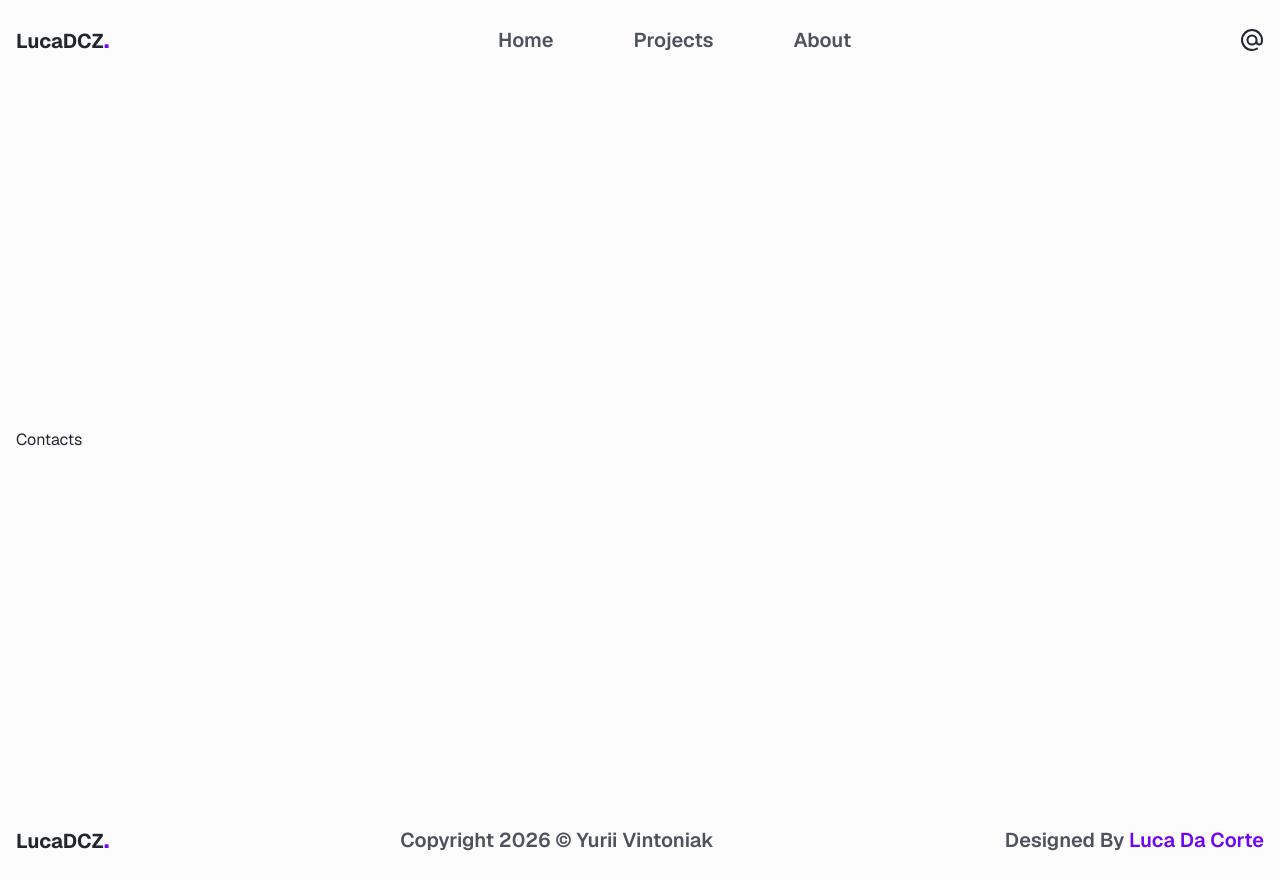
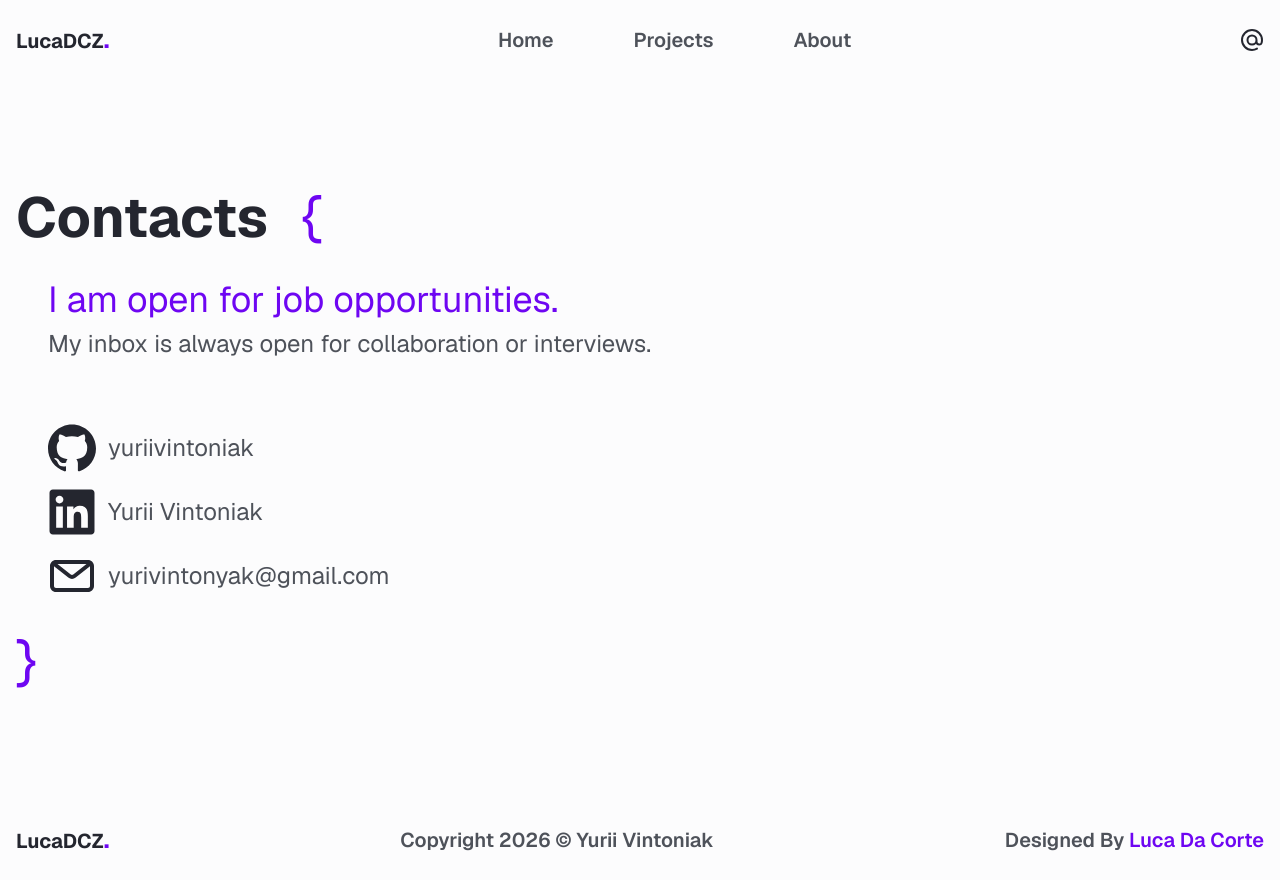
Before and after one commit to yuriivintoniak/vintoniak-dev, a Next.js app: page /contacts in a window 1280 px wide. Built offline with nearby package versions, Linux system fonts and the light colour scheme.

Commit message:
feat: add contacts section with social links

```diff
--- a/src/app/contacts/page.tsx
+++ b/src/app/contacts/page.tsx
@@ -1,7 +1,9 @@
+import { Contacts as ContactsView } from '@/components/Contacts/Contacts'
+
 export default function Contacts() {
   return (
     <section className='w-full'>
-      <h1>Contacts</h1>
+      <ContactsView />
     </section>
   )
 }
--- /dev/null
+++ b/src/components/Contacts/Contacts.tsx
@@ -0,0 +1,47 @@
+import { ICONS, SOCIALS } from './constants'
+
+export function Contacts() {
+  return (
+    <>
+      <div className='flex items-center gap-8 mb-5'>
+        <h2 className='text-3xl 2xs:text-[44px] sm:text-[56px] font-bold'>
+          Contacts
+        </h2>
+        <span className='sm:text-[56px] text-text-accent'>
+          {'{'}
+        </span>
+      </div>
+      <div className='pl-8'>
+        <h3 className='text-4xl text-text-accent'>
+          I am open for job opportunities.
+        </h3>
+        <p className='text-2xl text-text-primary pt-2'>
+          My inbox is always open for collaboration or interviews.
+        </p>
+        <div className='flex flex-col gap-4 mt-16 text-2xl text-text-primary'>
+          {SOCIALS.map((social) => {
+            const Icon = ICONS[social.icon]
+
+            return (
+              <a
+                key={social.name}
+                href={social.url}
+                target='_blank'
+                rel='noopener noreferrer'
+                className='flex items-center gap-3'
+              >
+                <Icon />
+                <span>{social.nickname}</span>
+              </a>
+            )
+          })}
+        </div>
+      </div>
+      <div className='mt-5'>
+        <span className='sm:text-[56px] text-text-accent'>
+          {'}'}
+        </span>
+      </div>
+    </>
+  )
+}
--- /dev/null
+++ b/src/components/Contacts/constants.ts
@@ -0,0 +1,39 @@
+import { GithubIcon } from './icons/GithubIcon'
+import { LinkedinIcon } from './icons/LinkedinIcon'
+import { MailIcon } from './icons/MailIcon'
+
+export const ICONS = {
+  github: GithubIcon,
+  linkedin: LinkedinIcon,
+  mail: MailIcon
+} as const
+
+type SVGIcon = keyof typeof ICONS
+
+interface Social {
+  name: string
+  url: string
+  nickname: string
+  icon: SVGIcon
+}
+
+export const SOCIALS: Social[] = [
+  {
+    name: 'GitHub',
+    url: '',
+    nickname: 'yuriivintoniak',
+    icon: 'github'
+  },
+  {
+    name: 'LinkedIn',
+    url: '',
+    nickname: 'Yurii Vintoniak',
+    icon: 'linkedin'
+  },
+  {
+    name: 'Email',
+    url: '',
+    nickname: 'yurivintonyak@gmail.com',
+    icon: 'mail'
+  }
+]
--- /dev/null
+++ b/src/components/Contacts/icons/GithubIcon.tsx
@@ -0,0 +1,12 @@
+export const GithubIcon = () => {
+  return (
+    <svg
+      viewBox="0 0 32 32"
+      fill="currentColor"
+      xmlns="http://www.w3.org/2000/svg"
+      className="h-12 w-12 text-foreground hover:text-gray-400 transition-colors duration-500 ease-in-out"
+    >
+      <path d="M16 0.396c-8.839 0-16 7.167-16 16 0 7.073 4.584 13.068 10.937 15.183 0.803 0.151 1.093-0.344 1.093-0.772 0-0.38-0.009-1.385-0.015-2.719-4.453 0.964-5.391-2.151-5.391-2.151-0.729-1.844-1.781-2.339-1.781-2.339-1.448-0.989 0.115-0.968 0.115-0.968 1.604 0.109 2.448 1.645 2.448 1.645 1.427 2.448 3.744 1.74 4.661 1.328 0.14-1.031 0.557-1.74 1.011-2.135-3.552-0.401-7.287-1.776-7.287-7.907 0-1.751 0.62-3.177 1.645-4.297-0.177-0.401-0.719-2.031 0.141-4.235 0 0 1.339-0.427 4.4 1.641 1.281-0.355 2.641-0.532 4-0.541 1.36 0.009 2.719 0.187 4 0.541 3.043-2.068 4.381-1.641 4.381-1.641 0.859 2.204 0.317 3.833 0.161 4.235 1.015 1.12 1.635 2.547 1.635 4.297 0 6.145-3.74 7.5-7.296 7.891 0.556 0.479 1.077 1.464 1.077 2.959 0 2.14-0.020 3.864-0.020 4.385 0 0.416 0.28 0.916 1.104 0.755 6.4-2.093 10.979-8.093 10.979-15.156 0-8.833-7.161-16-16-16z" />
+    </svg>
+  )
+}
--- /dev/null
+++ b/src/components/Contacts/icons/LinkedinIcon.tsx
@@ -0,0 +1,12 @@
+export const LinkedinIcon = () => {
+  return (
+    <svg
+      viewBox="0 0 32 32"
+      fill="currentColor"
+      xmlns="http://www.w3.org/2000/svg"
+      className="h-12 w-12 text-foreground hover:text-[#0077B7] transition-colors duration-500 ease-in-out"
+    >
+      <path d="M28.778 1.004h-25.56c-0.008-0-0.017-0-0.027-0-1.199 0-2.172 0.964-2.186 2.159v25.672c0.014 1.196 0.987 2.161 2.186 2.161 0.010 0 0.019-0 0.029-0h25.555c0.008 0 0.018 0 0.028 0 1.2 0 2.175-0.963 2.194-2.159l0-0.002v-25.67c-0.019-1.197-0.994-2.161-2.195-2.161-0.010 0-0.019 0-0.029 0h0.001zM9.9 26.562h-4.454v-14.311h4.454zM7.674 10.293c-1.425 0-2.579-1.155-2.579-2.579s1.155-2.579 2.579-2.579c1.424 0 2.579 1.154 2.579 2.578v0c0 0.001 0 0.002 0 0.004 0 1.423-1.154 2.577-2.577 2.577-0.001 0-0.002 0-0.003 0h0zM26.556 26.562h-4.441v-6.959c0-1.66-0.034-3.795-2.314-3.795-2.316 0-2.669 1.806-2.669 3.673v7.082h-4.441v-14.311h4.266v1.951h0.058c0.828-1.395 2.326-2.315 4.039-2.315 0.061 0 0.121 0.001 0.181 0.003l-0.009-0c4.5 0 5.332 2.962 5.332 6.817v7.855z" />
+    </svg>
+  )
+}
--- /dev/null
+++ b/src/components/Contacts/icons/MailIcon.tsx
@@ -0,0 +1,16 @@
+export const MailIcon = () => {
+  return (
+    <svg
+      viewBox="0 0 24 24"
+      fill="currentColor"
+      xmlns="http://www.w3.org/2000/svg"
+      className="h-12 w-12 text-foreground hover:text-red-400 transition-colors duration-500 ease-in-out"
+    >
+      <path
+        fillRule="evenodd"
+        clipRule="evenodd"
+        d="M20 4C21.6569 4 23 5.34315 23 7V17C23 18.6569 21.6569 20 20 20H4C2.34315 20 1 18.6569 1 17V7C1 5.34315 2.34315 4 4 4H20ZM19.2529 6H4.74718L11.3804 11.2367C11.7437 11.5236 12.2563 11.5236 12.6197 11.2367L19.2529 6ZM3 7.1688V17C3 17.5523 3.44772 18 4 18H20C20.5523 18 21 17.5523 21 17V7.16882L13.8589 12.8065C12.769 13.667 11.231 13.667 10.1411 12.8065L3 7.1688Z"
+      />
+    </svg>
+  )
+}
```
